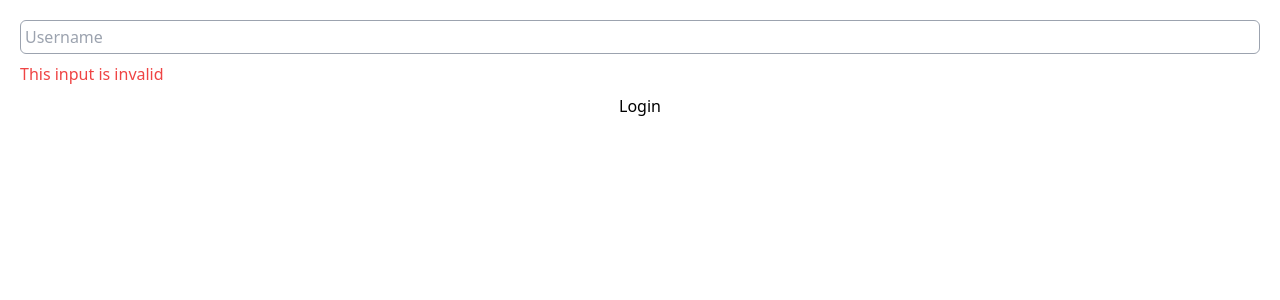
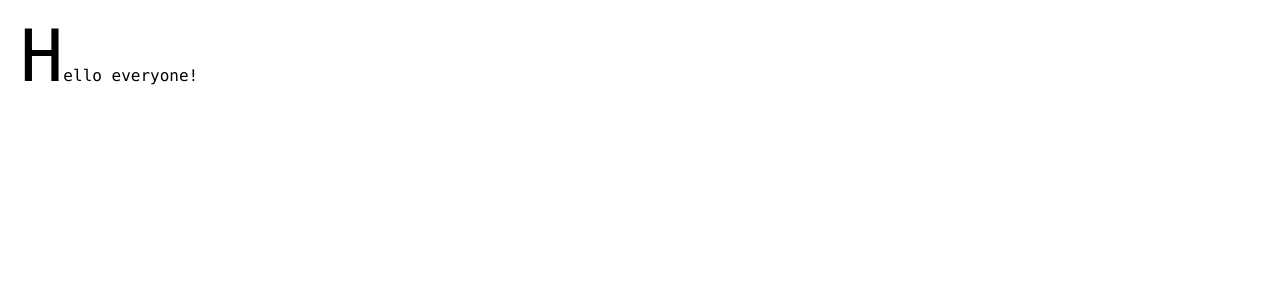
Before and after one commit to clianor/carrot-market, a Next.js app: page / in a window 1280 px wide. Shown: the top 300 px of the page. Built offline with nearby package versions, Linux system fonts and the light colour scheme.

Commit message:
More Modifiers

```diff
--- a/pages/index.tsx
+++ b/pages/index.tsx
@@ -2,20 +2,9 @@
 
 const Home: NextPage = () => {
   return (
-    <form className="flex flex-col space-y-2 p-5">
-      <input
-        type="text"
-        required
-        placeholder="Username"
-        className="border p-1 peer border-gray-400 rounded-md"
-      />
-      <span className="hidden peer-invalid:block peer-invalid:text-red-500">
-        This input is invalid
-      </span>
-      <span className="hidden peer-valid:block peer-valid:text-teal-500">Awesome username</span>
-      <span className="hidden peer-hover:block peer-hover:text-amber-500">Hello</span>
-      <input type="submit" value="Login" className="bg-white" />
-    </form>
+    <div className="font-mono flex flex-col space-y-2 p-5">
+      <p className="first-letter:text-7xl first-letter:hover:text-purple-400">Hello everyone!</p>
+    </div>
   );
 };
 
```
